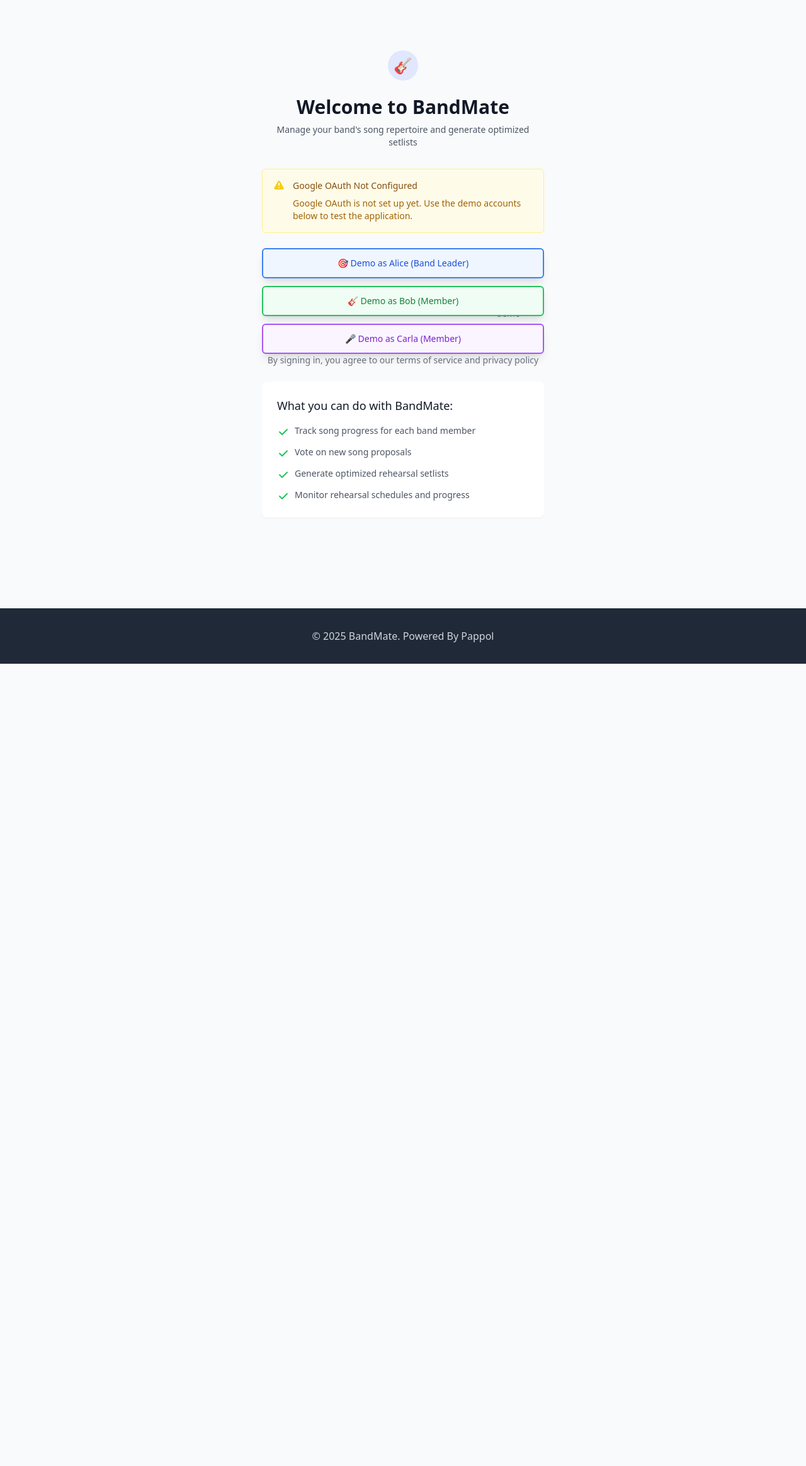
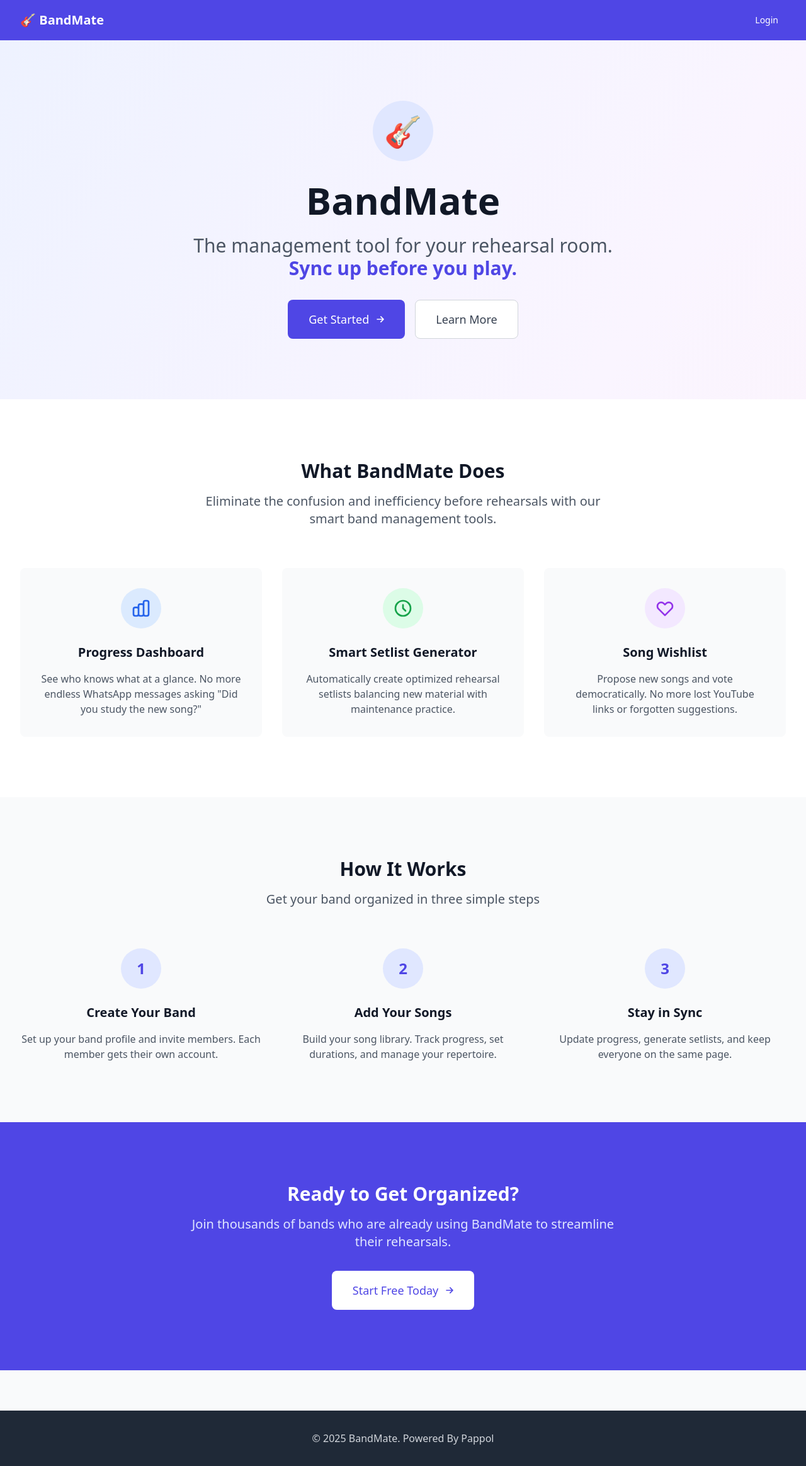
Before and after one commit to Pappol/BandMate, a Flask app: page / in a window 1280 px wide. Shown: the whole page at 63% size. Before the commit the page ends 1054 px from the top, so only its background shows below. Run offline with Flask 3, Linux system fonts and the light colour scheme; some libraries are stand-ins or nearby versions.

Commit message:
Implement onboarding process for new users, including user creation and band management features. Update landing page and routes to enhance user experience, and add templates for onboarding and landing pages.

```diff
--- a/app/__init__.py
+++ b/app/__init__.py
@@ -53,8 +53,7 @@ def create_app(config_name=None):
         google_bp = make_google_blueprint(
             client_id=app.config['GOOGLE_OAUTH_CLIENT_ID'],
             client_secret=app.config['GOOGLE_OAUTH_CLIENT_SECRET'],
-            scope=['openid', 'https://www.googleapis.com/auth/userinfo.profile', 'https://www.googleapis.com/auth/userinfo.email'],
-            redirect_to='main.dashboard'
+            scope=['openid', 'https://www.googleapis.com/auth/userinfo.profile', 'https://www.googleapis.com/auth/userinfo.email']
         )
         app.register_blueprint(google_bp, url_prefix='/login')
         print("✅ Google OAuth blueprint registered")
--- a/app/main/routes.py
+++ b/app/main/routes.py
@@ -10,10 +10,10 @@ import json
 
 @main.route('/')
 def index():
-    """Home page - redirect to dashboard if logged in, otherwise show login"""
+    """Home page - show landing page for new users, redirect to dashboard if logged in"""
     if current_user.is_authenticated:
         return redirect(url_for('main.dashboard'))
-    return render_template('login.html', config=current_app.config)
+    return render_template('landing.html', config=current_app.config)
 
 @main.route('/login')
 def login():
@@ -39,6 +39,187 @@ def demo_login(email):
 def google_login():
     """Initiate Google OAuth login"""
     return handle_google_login()
+
+@main.route('/login/google/authorized')
+def google_authorized():
+    """Handle Google OAuth callback and user creation"""
+    if not google.authorized:
+        flash('Google OAuth failed. Please try again.', 'error')
+        return redirect(url_for('main.login'))
+
+    try:
+        resp = google.get('/oauth2/v2/userinfo')
+        if resp.ok:
+            google_user_info = resp.json()
+
+            # Check if user exists
+            user = User.query.filter_by(email=google_user_info['email']).first()
+
+            if not user:
+                # New user - redirect to onboarding
+                session['google_user_info'] = google_user_info
+                return redirect(url_for('main.onboarding'))
+
+            # Existing user - log them in
+            login_user(user)
+            flash(f'Welcome back, {user.name}!', 'success')
+            return redirect(url_for('main.dashboard'))
+
+    except Exception as e:
+        current_app.logger.error(f"Google OAuth error: {e}")
+        flash('Authentication failed. Please try again.', 'error')
+        return redirect(url_for('main.login'))
+
+    flash('Authentication failed. Please try again.', 'error')
+    return redirect(url_for('main.login'))
+
+@main.route('/onboarding')
+def onboarding():
+    """Onboarding page for new users"""
+    if 'google_user_info' not in session:
+        flash('Please log in with Google first.', 'warning')
+        return redirect(url_for('main.login'))
+
+    google_user_info = session['google_user_info']
+
+    # Check if user already exists (in case they refresh the page)
+    existing_user = User.query.filter_by(email=google_user_info['email']).first()
+    if existing_user:
+        login_user(existing_user)
+        session.pop('google_user_info', None)
+        return redirect(url_for('main.dashboard'))
+
+    return render_template('onboarding.html', user_info=google_user_info)
+
+@main.route('/create_band', methods=['POST'])
+def create_band():
+    """Create a new band and user"""
+    if 'google_user_info' not in session:
+        flash('Please log in with Google first.', 'warning')
+        return redirect(url_for('main.login'))
+
+    band_name = request.form.get('band_name')
+    if not band_name:
+        flash('Band name is required.', 'error')
+        return redirect(url_for('main.onboarding'))
+
+    google_user_info = session['google_user_info']
+
+    try:
+        # Create new band
+        band = Band(name=band_name)
+        db.session.add(band)
+        db.session.flush()  # Get the ID
+
+        # Create new user
+        user = User(
+            id=google_user_info['id'],
+            name=google_user_info['name'],
+            email=google_user_info['email'],
+            band_id=band.id,
+            is_band_leader=True  # Creator becomes leader
+        )
+        db.session.add(user)
+        db.session.commit()
+
+        # Log in the user
+        login_user(user)
+        session.pop('google_user_info', None)
+
+        flash(f'Welcome to BandMate! Your band "{band_name}" has been created.', 'success')
+        return redirect(url_for('main.dashboard'))
+
+    except Exception as e:
+        db.session.rollback()
+        current_app.logger.error(f"Error creating band: {e}")
+        flash('Failed to create band. Please try again.', 'error')
+        return redirect(url_for('main.onboarding'))
+
+@main.route('/join_band', methods=['POST'])
+def join_band():
+    """Join an existing band"""
+    if 'google_user_info' not in session:
+        flash('Please log in with Google first.', 'warning')
+        return redirect(url_for('main.login'))
+
+    invitation_code = request.form.get('invitation_code')
+    if not invitation_code:
+        flash('Invitation code is required.', 'error')
+        return redirect(url_for('main.onboarding'))
+
+    google_user_info = session['google_user_info']
+
+    # For now, we'll use a simple approach - join the first available band
+    # In a real app, you'd have proper invitation codes
+    band = Band.query.first()
+    if not band:
+        flash('No bands available to join.', 'error')
+        return redirect(url_for('main.onboarding'))
+
+    try:
+        # Create new user
+        user = User(
+            id=google_user_info['id'],
+            name=google_user_info['name'],
+            email=google_user_info['email'],
+            band_id=band.id,
+            is_band_leader=False
+        )
+        db.session.add(user)
+        db.session.commit()
+
+        # Log in the user
+        login_user(user)
+        session.pop('google_user_info', None)
+
+        flash(f'Welcome to BandMate! You\'ve joined "{band.name}".', 'success')
+        return redirect(url_for('main.dashboard'))
+
+    except Exception as e:
+        db.session.rollback()
+        current_app.logger.error(f"Error joining band: {e}")
+        flash('Failed to join band. Please try again.', 'error')
+        return redirect(url_for('main.onboarding'))
+
+@main.route('/demo_mode')
+def demo_mode():
+    """Demo mode for new users"""
+    if 'google_user_info' not in session:
+        flash('Please log in with Google first.', 'warning')
+        return redirect(url_for('main.login'))
+
+    google_user_info = session['google_user_info']
+
+    try:
+        # Create demo user and assign to demo band
+        demo_band = Band.query.filter_by(name="The Demo Band").first()
+        if not demo_band:
+            demo_band = Band(name="The Demo Band")
+            db.session.add(demo_band)
+            db.session.flush()
+
+        user = User(
+            id=google_user_info['id'],
+            name=google_user_info['name'],
+            email=google_user_info['email'],
+            band_id=demo_band.id,
+            is_band_leader=False
+        )
+        db.session.add(user)
+        db.session.commit()
+
+        # Log in the user
+        login_user(user)
+        session.pop('google_user_info', None)
+
+        flash('Welcome to BandMate! You\'re now in demo mode with sample data.', 'success')
+        return redirect(url_for('main.dashboard'))
+
+    except Exception as e:
+        db.session.rollback()
+        current_app.logger.error(f"Error creating demo user: {e}")
+        flash('Failed to enter demo mode. Please try again.', 'error')
+        return redirect(url_for('main.onboarding'))
 
 @main.route('/logout')
 @login_required
--- a/app/main/templates/base.html
+++ b/app/main/templates/base.html
@@ -67,6 +67,25 @@
             </div>
         </div>
     </nav>
+    {% else %}
+    <!-- Simple header for unauthenticated users -->
+    <nav class="bg-indigo-600 shadow-lg">
+        <div class="max-w-7xl mx-auto px-4 sm:px-6 lg:px-8">
+            <div class="flex justify-between h-16">
+                <div class="flex items-center">
+                    <div class="flex-shrink-0">
+                        <a href="{{ url_for('main.index') }}" class="text-white text-xl font-bold">🎸 BandMate</a>
+                    </div>
+                </div>
+                <div class="flex items-center">
+                    <a href="{{ url_for('main.login') }}"
+                       class="text-white hover:bg-indigo-500 px-3 py-2 rounded-md text-sm font-medium">
+                        Login
+                    </a>
+                </div>
+            </div>
+        </div>
+    </nav>
     {% endif %}
 
     <!-- Flash Messages -->
@@ -102,7 +121,7 @@
     {% endwith %}
 
     <!-- Main Content -->
-    <main class="max-w-7xl mx-auto px-4 sm:px-6 lg:px-8 py-8">
+    <main class="{% if current_user.is_authenticated %}max-w-7xl mx-auto px-4 sm:px-6 lg:px-8 py-8{% endif %}">
         {% block content %}{% endblock %}
     </main>
 
--- /dev/null
+++ b/app/main/templates/landing.html
@@ -0,0 +1,155 @@
+{% extends "base.html" %}
+
+{% block title %}BandMate - The management tool for your rehearsal room{% endblock %}
+
+{% block content %}
+<div class="min-h-screen bg-gradient-to-br from-indigo-50 via-purple-50 to-pink-50">
+    <!-- Hero Section -->
+    <div class="relative overflow-hidden">
+        <div class="max-w-7xl mx-auto px-4 sm:px-6 lg:px-8 py-24">
+            <div class="text-center">
+                <div class="mx-auto h-24 w-24 bg-indigo-100 rounded-full flex items-center justify-center mb-8">
+                    <span class="text-5xl">🎸</span>
+                </div>
+                <h1 class="text-5xl md:text-6xl font-bold text-gray-900 mb-6">
+                    BandMate
+                </h1>
+                <p class="text-2xl md:text-3xl text-gray-600 mb-8 max-w-3xl mx-auto">
+                    The management tool for your rehearsal room. <br>
+                    <span class="text-indigo-600 font-semibold">Sync up before you play.</span>
+                </p>
+                <div class="flex flex-col sm:flex-row gap-4 justify-center">
+                    <a href="{{ url_for('main.login') }}"
+                       class="inline-flex items-center px-8 py-4 border border-transparent text-lg font-medium rounded-lg text-white bg-indigo-600 hover:bg-indigo-700 focus:outline-none focus:ring-2 focus:ring-offset-2 focus:ring-indigo-500 transition-colors">
+                        Get Started
+                        <svg class="ml-2 -mr-1 w-5 h-5" fill="none" stroke="currentColor" viewBox="0 0 24 24">
+                            <path stroke-linecap="round" stroke-linejoin="round" stroke-width="2" d="M13 7l5 5m0 0l-5 5m5-5H6"/>
+                        </svg>
+                    </a>
+                    <a href="#features"
+                       class="inline-flex items-center px-8 py-4 border border-gray-300 text-lg font-medium rounded-lg text-gray-700 bg-white hover:bg-gray-50 focus:outline-none focus:ring-2 focus:ring-offset-2 focus:ring-indigo-500 transition-colors">
+                        Learn More
+                    </a>
+                </div>
+            </div>
+        </div>
+    </div>
+
+    <!-- Features Section -->
+    <div id="features" class="py-24 bg-white">
+        <div class="max-w-7xl mx-auto px-4 sm:px-6 lg:px-8">
+            <div class="text-center mb-16">
+                <h2 class="text-3xl font-bold text-gray-900 mb-4">What BandMate Does</h2>
+                <p class="text-xl text-gray-600 max-w-2xl mx-auto">
+                    Eliminate the confusion and inefficiency before rehearsals with our smart band management tools.
+                </p>
+            </div>
+
+            <div class="grid grid-cols-1 md:grid-cols-2 lg:grid-cols-3 gap-8">
+                <!-- Feature 1 -->
+                <div class="bg-gray-50 rounded-lg p-8 text-center">
+                    <div class="mx-auto h-16 w-16 bg-blue-100 rounded-full flex items-center justify-center mb-6">
+                        <svg class="h-8 w-8 text-blue-600" fill="none" stroke="currentColor" viewBox="0 0 24 24">
+                            <path stroke-linecap="round" stroke-linejoin="round" stroke-width="2" d="M9 19v-6a2 2 0 00-2-2H5a2 2 0 00-2 2v6a2 2 0 002 2h2a2 2 0 002-2zm0 0V9a2 2 0 012-2h2a2 2 0 012 2v10m-6 0a2 2 0 002 2h2a2 2 0 002-2m0 0V5a2 2 0 012-2h2a2 2 0 012 2v14a2 2 0 01-2 2h-2a2 2 0 01-2-2z"/>
+                        </svg>
+                    </div>
+                    <h3 class="text-xl font-semibold text-gray-900 mb-4">Progress Dashboard</h3>
+                    <p class="text-gray-600">
+                        See who knows what at a glance. No more endless WhatsApp messages asking "Did you study the new song?"
+                    </p>
+                </div>
+
+                <!-- Feature 2 -->
+                <div class="bg-gray-50 rounded-lg p-8 text-center">
+                    <div class="mx-auto h-16 w-16 bg-green-100 rounded-full flex items-center justify-center mb-6">
+                        <svg class="h-8 w-8 text-green-600" fill="none" stroke="currentColor" viewBox="0 0 24 24">
+                            <path stroke-linecap="round" stroke-linejoin="round" stroke-width="2" d="M12 8v4l3 3m6-3a9 9 0 11-18 0 9 9 0 0118 0z"/>
+                        </svg>
+                    </div>
+                    <h3 class="text-xl font-semibold text-gray-900 mb-4">Smart Setlist Generator</h3>
+                    <p class="text-gray-600">
+                        Automatically create optimized rehearsal setlists balancing new material with maintenance practice.
+                    </p>
+                </div>
+
+                <!-- Feature 3 -->
+                <div class="bg-gray-50 rounded-lg p-8 text-center">
+                    <div class="mx-auto h-16 w-16 bg-purple-100 rounded-full flex items-center justify-center mb-6">
+                        <svg class="h-8 w-8 text-purple-600" fill="none" stroke="currentColor" viewBox="0 0 24 24">
+                            <path stroke-linecap="round" stroke-linejoin="round" stroke-width="2" d="M4.318 6.318a4.5 4.5 0 000 6.364L12 20.364l7.682-7.682a4.5 4.5 0 00-6.364-6.364L12 7.636l-1.318-1.318a4.5 4.5 0 00-6.364 0z"/>
+                        </svg>
+                    </div>
+                    <h3 class="text-xl font-semibold text-gray-900 mb-4">Song Wishlist</h3>
+                    <p class="text-gray-600">
+                        Propose new songs and vote democratically. No more lost YouTube links or forgotten suggestions.
+                    </p>
+                </div>
+            </div>
+        </div>
+    </div>
+
+    <!-- How It Works Section -->
+    <div class="py-24 bg-gray-50">
+        <div class="max-w-7xl mx-auto px-4 sm:px-6 lg:px-8">
+            <div class="text-center mb-16">
+                <h2 class="text-3xl font-bold text-gray-900 mb-4">How It Works</h2>
+                <p class="text-xl text-gray-600 max-w-2xl mx-auto">
+                    Get your band organized in three simple steps
+                </p>
+            </div>
+
+            <div class="grid grid-cols-1 md:grid-cols-3 gap-8">
+                <!-- Step 1 -->
+                <div class="text-center">
+                    <div class="mx-auto h-16 w-16 bg-indigo-100 rounded-full flex items-center justify-center mb-6">
+                        <span class="text-2xl font-bold text-indigo-600">1</span>
+                    </div>
+                    <h3 class="text-xl font-semibold text-gray-900 mb-4">Create Your Band</h3>
+                    <p class="text-gray-600">
+                        Set up your band profile and invite members. Each member gets their own account.
+                    </p>
+                </div>
+
+                <!-- Step 2 -->
+                <div class="text-center">
+                    <div class="mx-auto h-16 w-16 bg-indigo-100 rounded-full flex items-center justify-center mb-6">
+                        <span class="text-2xl font-bold text-indigo-600">2</span>
+                    </div>
+                    <h3 class="text-xl font-semibold text-gray-900 mb-4">Add Your Songs</h3>
+                    <p class="text-gray-600">
+                        Build your song library. Track progress, set durations, and manage your repertoire.
+                    </p>
+                </div>
+
+                <!-- Step 3 -->
+                <div class="text-center">
+                    <div class="mx-auto h-16 w-16 bg-indigo-100 rounded-full flex items-center justify-center mb-6">
+                        <span class="text-2xl font-bold text-indigo-600">3</span>
+                    </div>
+                    <h3 class="text-xl font-semibold text-gray-900 mb-4">Stay in Sync</h3>
+                    <p class="text-gray-600">
+                        Update progress, generate setlists, and keep everyone on the same page.
+                    </p>
+                </div>
+            </div>
+        </div>
+    </div>
+
+    <!-- CTA Section -->
+    <div class="py-24 bg-indigo-600">
+        <div class="max-w-7xl mx-auto px-4 sm:px-6 lg:px-8 text-center">
+            <h2 class="text-3xl font-bold text-white mb-4">Ready to Get Organized?</h2>
+            <p class="text-xl text-indigo-100 mb-8 max-w-2xl mx-auto">
+                Join thousands of bands who are already using BandMate to streamline their rehearsals.
+            </p>
+            <a href="{{ url_for('main.login') }}"
+               class="inline-flex items-center px-8 py-4 border border-transparent text-lg font-medium rounded-lg text-indigo-600 bg-white hover:bg-gray-50 focus:outline-none focus:ring-2 focus:ring-offset-2 focus:ring-white transition-colors">
+                Start Free Today
+                <svg class="ml-2 -mr-1 w-5 h-5" fill="none" stroke="currentColor" viewBox="0 0 24 24">
+                    <path stroke-linecap="round" stroke-linejoin="round" stroke-width="2" d="M13 7l5 5m0 0l-5 5m5-5H6"/>
+                </svg>
+            </a>
+        </div>
+    </div>
+</div>
+{% endblock %}
```
Also changed, not shown: app/main/templates/onboarding.html (added, +112 -0 lines).
